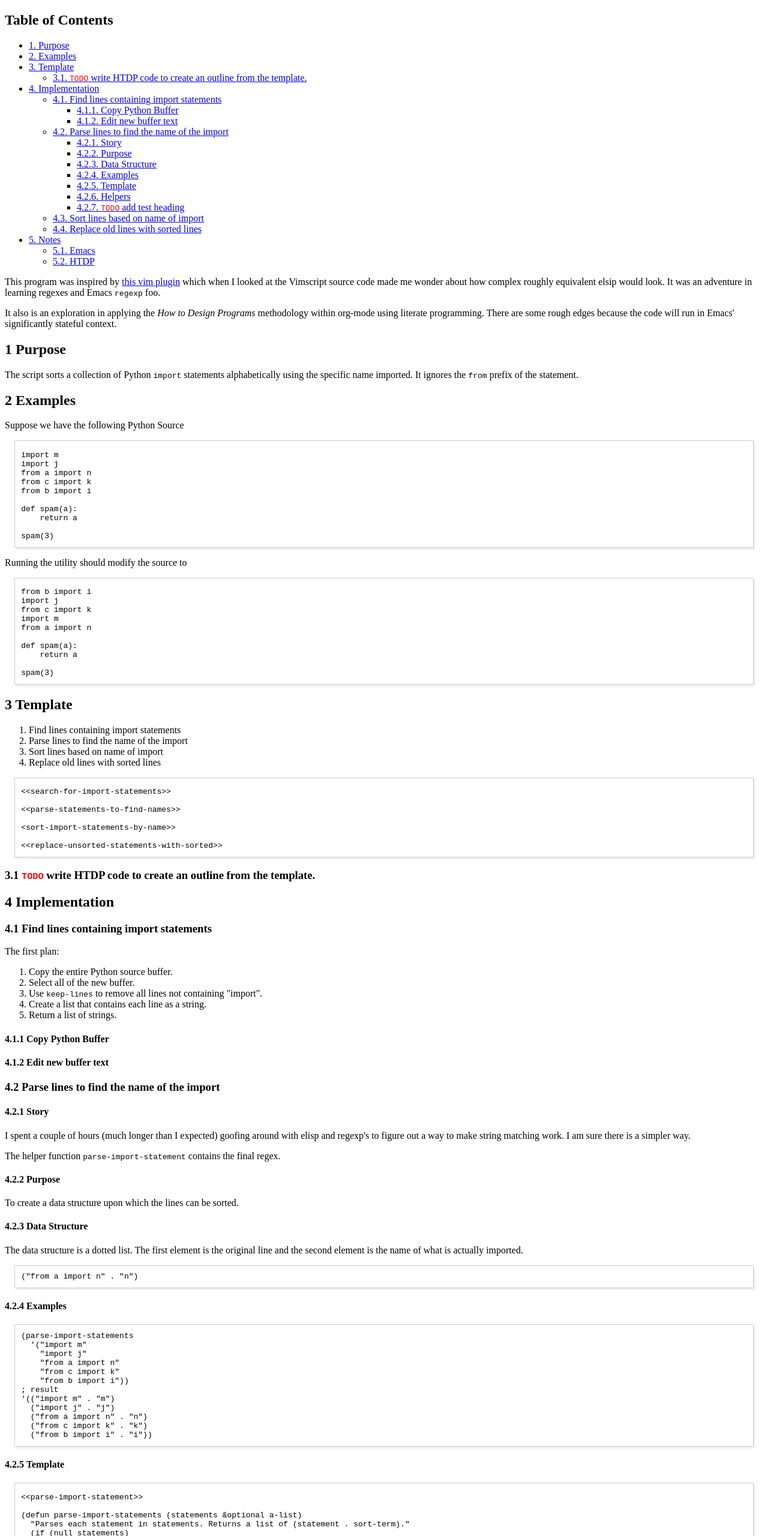
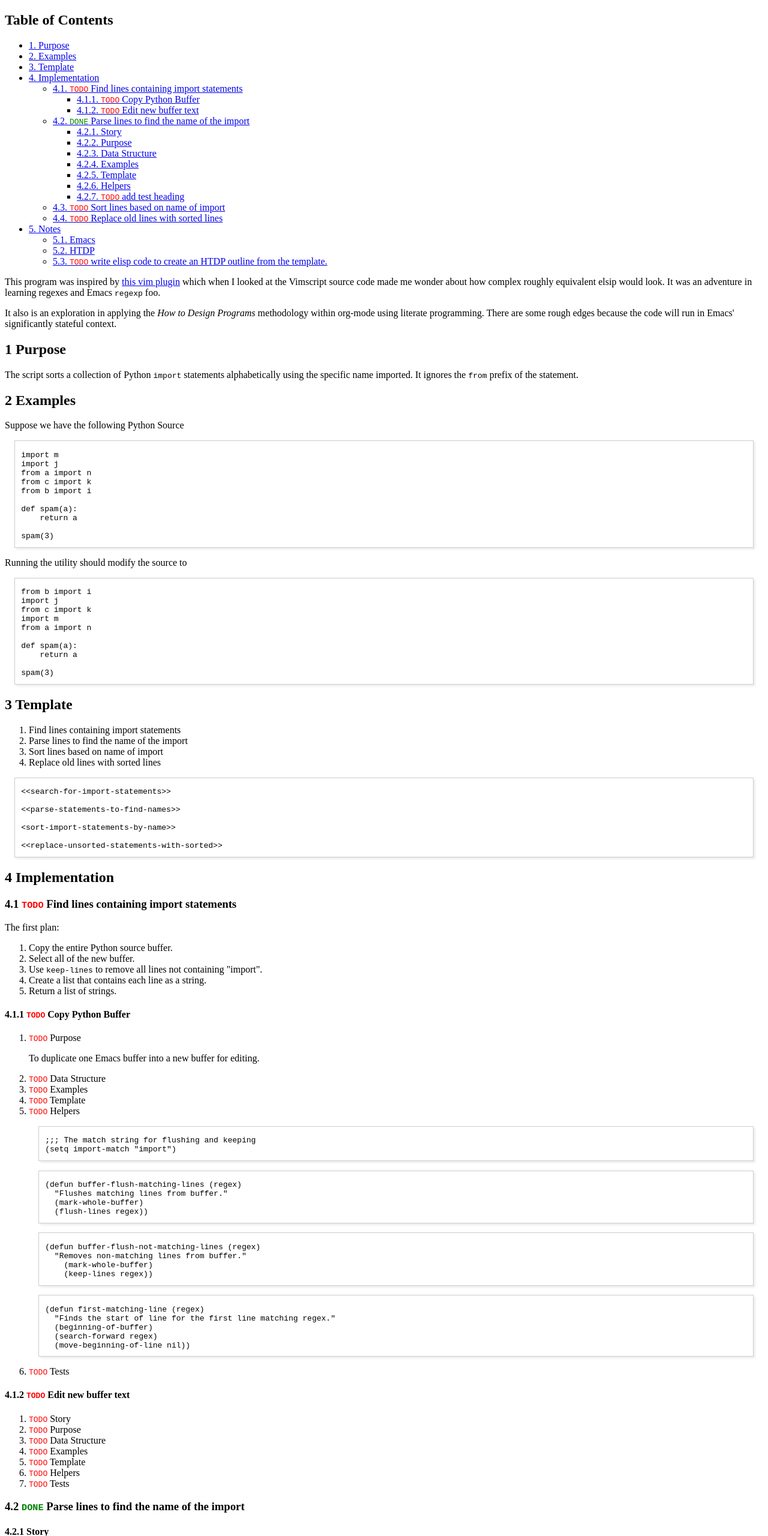
Before and after one commit to brudgers/elisp-python-import-sorter, a plain HTML site: page index.html in a window 1280 px wide. Shown: the top 2560 px of the page at 60% size. Drawn offline with Linux system fonts and the light colour scheme.

Commit message:
updated generated files to see how TODO is handled in export

```diff
--- a/index.html
+++ b/index.html
@@ -3,7 +3,7 @@
 "http://www.w3.org/TR/xhtml1/DTD/xhtml1-strict.dtd">
 <html xmlns="http://www.w3.org/1999/xhtml" lang="en" xml:lang="en">
 <head>
-<!-- 2017-04-20 Thu 17:20 -->
+<!-- 2017-04-25 Tue 15:19 -->
 <meta http-equiv="Content-Type" content="text/html;charset=utf-8" />
 <meta name="viewport" content="width=device-width, initial-scale=1" />
 <title></title>
@@ -232,40 +232,37 @@ for the JavaScript code in this tag.
 <h2>Table of Contents</h2>
 <div id="text-table-of-contents">
 <ul>
-<li><a href="#orgd63bc94">1. Purpose</a></li>
-<li><a href="#orgda85314">2. Examples</a></li>
-<li><a href="#org44a9f9e">3. Template</a>
+<li><a href="#orgb45ad7e">1. Purpose</a></li>
+<li><a href="#orgb5d03d9">2. Examples</a></li>
+<li><a href="#org7a5b6f4">3. Template</a></li>
+<li><a href="#org84f0e9a">4. Implementation</a>
 <ul>
-<li><a href="#org398868c">3.1. <span class="todo TODO">TODO</span> write HTDP code to create an outline from the template.</a></li>
+<li><a href="#orgb7f0b01">4.1. <span class="todo TODO">TODO</span> Find lines containing import statements</a>
+<ul>
+<li><a href="#org819f82e">4.1.1. <span class="todo TODO">TODO</span> Copy Python Buffer</a></li>
+<li><a href="#org13c7325">4.1.2. <span class="todo TODO">TODO</span> Edit new buffer text</a></li>
 </ul>
 </li>
-<li><a href="#org95ccd97">4. Implementation</a>
+<li><a href="#org28a08c4">4.2. <span class="done DONE">DONE</span> Parse lines to find the name of the import</a>
 <ul>
-<li><a href="#orgb6c2bcd">4.1. Find lines containing import statements</a>
-<ul>
-<li><a href="#orge3a4a02">4.1.1. Copy Python Buffer</a></li>
-<li><a href="#orgde4beac">4.1.2. Edit new buffer text</a></li>
+<li><a href="#org013222e">4.2.1. Story</a></li>
+<li><a href="#org2921110">4.2.2. Purpose</a></li>
+<li><a href="#org8168474">4.2.3. Data Structure</a></li>
+<li><a href="#org5e5e514">4.2.4. Examples</a></li>
+<li><a href="#orgb5541b2">4.2.5. Template</a></li>
+<li><a href="#org281cdd6">4.2.6. Helpers</a></li>
+<li><a href="#orgbe42ac7">4.2.7. <span class="todo TODO">TODO</span> add test heading</a></li>
 </ul>
 </li>
-<li><a href="#orgb35fd63">4.2. Parse lines to find the name of the import</a>
-<ul>
-<li><a href="#org4c0d5b0">4.2.1. Story</a></li>
-<li><a href="#orgf175567">4.2.2. Purpose</a></li>
-<li><a href="#orgdcb7c99">4.2.3. Data Structure</a></li>
-<li><a href="#org5567d96">4.2.4. Examples</a></li>
-<li><a href="#org4635cb5">4.2.5. Template</a></li>
-<li><a href="#orgf583401">4.2.6. Helpers</a></li>
-<li><a href="#orgfc72952">4.2.7. <span class="todo TODO">TODO</span> add test heading</a></li>
+<li><a href="#org277a35b">4.3. <span class="todo TODO">TODO</span> Sort lines based on name of import</a></li>
+<li><a href="#org19ffb2f">4.4. <span class="todo TODO">TODO</span> Replace old lines with sorted lines</a></li>
 </ul>
 </li>
-<li><a href="#org2db182a">4.3. Sort lines based on name of import</a></li>
-<li><a href="#org507119e">4.4. Replace old lines with sorted lines</a></li>
-</ul>
-</li>
-<li><a href="#org4896fb8">5. Notes</a>
+<li><a href="#orgc2828a3">5. Notes</a>
 <ul>
-<li><a href="#org11c0798">5.1. Emacs</a></li>
-<li><a href="#org3e196a8">5.2. HTDP</a></li>
+<li><a href="#org0b13d9a">5.1. Emacs</a></li>
+<li><a href="#orgfb5dd56">5.2. HTDP</a></li>
+<li><a href="#orgbc2f273">5.3. <span class="todo TODO">TODO</span> write elisp code to create an HTDP outline from the template.</a></li>
 </ul>
 </li>
 </ul>
@@ -278,8 +275,8 @@ This program was inspired by <a href="https://news.ycombinator.com/item?id=14156
 <p>
 It also is an exploration in applying the <i>How to Design Programs</i> methodology within org-mode using literate programming. There are some rough edges because the code will run in Emacs' significantly stateful context.
 </p>
-<div id="outline-container-orgd63bc94" class="outline-2">
-<h2 id="orgd63bc94"><span class="section-number-2">1</span> Purpose</h2>
+<div id="outline-container-orgb45ad7e" class="outline-2">
+<h2 id="orgb45ad7e"><span class="section-number-2">1</span> Purpose</h2>
 <div class="outline-text-2" id="text-1">
 <p>
 The script sorts a collection of Python <code>import</code> statements alphabetically using the specific name imported. It ignores the <code>from</code> prefix of the statement.
@@ -287,14 +284,14 @@ The script sorts a collection of Python <code>import</code> statements alphabeti
 </div>
 </div>
 
-<div id="outline-container-orgda85314" class="outline-2">
-<h2 id="orgda85314"><span class="section-number-2">2</span> Examples</h2>
+<div id="outline-container-orgb5d03d9" class="outline-2">
+<h2 id="orgb5d03d9"><span class="section-number-2">2</span> Examples</h2>
 <div class="outline-text-2" id="text-2">
 <p>
 Suppose we have the following Python Source
 </p>
 <div class="org-src-container">
-<pre class="src src-python" id="org81f900d">import m
+<pre class="src src-python" id="orga903c7b">import m
 import j
 from a import n
 from c import k
@@ -311,7 +308,7 @@ spam(3)
 Running the utility should modify the source to
 </p>
 <div class="org-src-container">
-<pre class="src src-python" id="org30d7b32">from b import i
+<pre class="src src-python" id="orgfaf16cb">from b import i
 import j
 from c import k
 import m
@@ -326,8 +323,8 @@ spam(3)
 </div>
 </div>
 
-<div id="outline-container-org44a9f9e" class="outline-2">
-<h2 id="org44a9f9e"><span class="section-number-2">3</span> Template</h2>
+<div id="outline-container-org7a5b6f4" class="outline-2">
+<h2 id="org7a5b6f4"><span class="section-number-2">3</span> Template</h2>
 <div class="outline-text-2" id="text-3">
 <ol class="org-ol">
 <li>Find lines containing import statements</li>
@@ -336,7 +333,7 @@ spam(3)
 <li>Replace old lines with sorted lines</li>
 </ol>
 <div class="org-src-container">
-<pre class="src src-elisp" id="orga4a97ff">&lt;&lt;search-for-import-statements&gt;&gt;
+<pre class="src src-elisp" id="org7f55898">&lt;&lt;search-for-import-statements&gt;&gt;
 
 &lt;&lt;parse-statements-to-find-names&gt;&gt;
 
@@ -346,15 +343,12 @@ spam(3)
 </pre>
 </div>
 </div>
-<div id="outline-container-org398868c" class="outline-3">
-<h3 id="org398868c"><span class="section-number-3">3.1</span> <span class="todo TODO">TODO</span> write HTDP code to create an outline from the template.</h3>
 </div>
-</div>
-<div id="outline-container-org95ccd97" class="outline-2">
-<h2 id="org95ccd97"><span class="section-number-2">4</span> Implementation</h2>
+<div id="outline-container-org84f0e9a" class="outline-2">
+<h2 id="org84f0e9a"><span class="section-number-2">4</span> Implementation</h2>
 <div class="outline-text-2" id="text-4">
-</div><div id="outline-container-orgb6c2bcd" class="outline-3">
-<h3 id="orgb6c2bcd"><span class="section-number-3">4.1</span> Find lines containing import statements</h3>
+</div><div id="outline-container-orgb7f0b01" class="outline-3">
+<h3 id="orgb7f0b01"><span class="section-number-3">4.1</span> <span class="todo TODO">TODO</span> Find lines containing import statements</h3>
 <div class="outline-text-3" id="text-4-1">
 <p>
 The first plan:
@@ -367,19 +361,65 @@ The first plan:
 <li>Return a list of strings.</li>
 </ol>
 </div>
-<div id="outline-container-orge3a4a02" class="outline-4">
-<h4 id="orge3a4a02"><span class="section-number-4">4.1.1</span> Copy Python Buffer</h4>
+<div id="outline-container-org819f82e" class="outline-4">
+<h4 id="org819f82e"><span class="section-number-4">4.1.1</span> <span class="todo TODO">TODO</span> Copy Python Buffer</h4>
+<div class="outline-text-4" id="text-4-1-1">
+</div><ol class="org-ol"><li><a id="org69db8c4"></a><span class="todo TODO">TODO</span> Purpose<br /><div class="outline-text-5" id="text-4-1-1-1">
+<p>
+To duplicate one Emacs buffer into a new buffer for editing.
+</p>
+</div></li>
+<li><a id="org745d06a"></a><span class="todo TODO">TODO</span> Data Structure<br /></li>
+<li><a id="org9bca2dc"></a><span class="todo TODO">TODO</span> Examples<br /></li>
+<li><a id="org893d550"></a><span class="todo TODO">TODO</span> Template<br /></li>
+<li><a id="orgfc2dce1"></a><span class="todo TODO">TODO</span> Helpers<br /><div class="outline-text-5" id="text-4-1-1-5">
+<div class="org-src-container">
+<pre class="src src-elisp" id="orgd0c8805">;;; The match string for flushing and keeping
+(setq import-match "import")
+</pre>
 </div>
-<div id="outline-container-orgde4beac" class="outline-4">
-<h4 id="orgde4beac"><span class="section-number-4">4.1.2</span> Edit new buffer text</h4>
+<div class="org-src-container">
+<pre class="src src-elisp" id="orgf734a22">(defun buffer-flush-matching-lines (regex)
+  "Flushes matching lines from buffer."
+  (mark-whole-buffer)
+  (flush-lines regex))
+</pre>
+</div>
+<div class="org-src-container">
+<pre class="src src-elisp" id="org4d9a018">(defun buffer-flush-not-matching-lines (regex)
+  "Removes non-matching lines from buffer."
+    (mark-whole-buffer)
+    (keep-lines regex))
+</pre>
+</div>
+<div class="org-src-container">
+<pre class="src src-elisp" id="orge368003">(defun first-matching-line (regex)
+  "Finds the start of line for the first line matching regex."
+  (beginning-of-buffer)
+  (search-forward regex)
+  (move-beginning-of-line nil))
+</pre>
+</div>
+</div></li>
+<li><a id="orge4d14c3"></a><span class="todo TODO">TODO</span> Tests<br /></li></ol>
+</div>
+<div id="outline-container-org13c7325" class="outline-4">
+<h4 id="org13c7325"><span class="section-number-4">4.1.2</span> <span class="todo TODO">TODO</span> Edit new buffer text</h4>
+<div class="outline-text-4" id="text-4-1-2">
+</div><ol class="org-ol"><li><a id="org9448245"></a><span class="todo TODO">TODO</span> Story<br /></li>
+<li><a id="org3f0ae19"></a><span class="todo TODO">TODO</span> Purpose<br /></li>
+<li><a id="org631be27"></a><span class="todo TODO">TODO</span> Data Structure<br /></li>
+<li><a id="org1adf262"></a><span class="todo TODO">TODO</span> Examples<br /></li>
+<li><a id="org35170c1"></a><span class="todo TODO">TODO</span> Template<br /></li>
+<li><a id="org1a8d245"></a><span class="todo TODO">TODO</span> Helpers<br /></li>
+<li><a id="org52a9015"></a><span class="todo TODO">TODO</span> Tests<br /></li></ol>
 </div>
 </div>
-
-<div id="outline-container-orgb35fd63" class="outline-3">
-<h3 id="orgb35fd63"><span class="section-number-3">4.2</span> Parse lines to find the name of the import</h3>
+<div id="outline-container-org28a08c4" class="outline-3">
+<h3 id="org28a08c4"><span class="section-number-3">4.2</span> <span class="done DONE">DONE</span> Parse lines to find the name of the import</h3>
 <div class="outline-text-3" id="text-4-2">
-</div><div id="outline-container-org4c0d5b0" class="outline-4">
-<h4 id="org4c0d5b0"><span class="section-number-4">4.2.1</span> Story</h4>
+</div><div id="outline-container-org013222e" class="outline-4">
+<h4 id="org013222e"><span class="section-number-4">4.2.1</span> Story</h4>
 <div class="outline-text-4" id="text-4-2-1">
 <p>
 I spent a couple of hours (much longer than I expected) goofing around with elisp and regexp's to figure out a way to make string matching work. I am sure there is a simpler way.
@@ -390,16 +430,16 @@ The helper function <code>parse-import-statement</code> contains the final regex
 </p>
 </div>
 </div>
-<div id="outline-container-orgf175567" class="outline-4">
-<h4 id="orgf175567"><span class="section-number-4">4.2.2</span> Purpose</h4>
+<div id="outline-container-org2921110" class="outline-4">
+<h4 id="org2921110"><span class="section-number-4">4.2.2</span> Purpose</h4>
 <div class="outline-text-4" id="text-4-2-2">
 <p>
 To create a data structure upon which the lines can be sorted.
 </p>
 </div>
 </div>
-<div id="outline-container-orgdcb7c99" class="outline-4">
-<h4 id="orgdcb7c99"><span class="section-number-4">4.2.3</span> Data Structure</h4>
+<div id="outline-container-org8168474" class="outline-4">
+<h4 id="org8168474"><span class="section-number-4">4.2.3</span> Data Structure</h4>
 <div class="outline-text-4" id="text-4-2-3">
 <p>
 The data structure is a dotted list. The first element is the original line and the second element is the name of what is actually imported.
@@ -409,8 +449,8 @@ The data structure is a dotted list. The first element is the original line and
 </pre>
 </div>
 </div>
-<div id="outline-container-org5567d96" class="outline-4">
-<h4 id="org5567d96"><span class="section-number-4">4.2.4</span> Examples</h4>
+<div id="outline-container-org5e5e514" class="outline-4">
+<h4 id="org5e5e514"><span class="section-number-4">4.2.4</span> Examples</h4>
 <div class="outline-text-4" id="text-4-2-4">
 <pre class="example">
 (parse-import-statements
@@ -428,11 +468,11 @@ The data structure is a dotted list. The first element is the original line and
 </pre>
 </div>
 </div>
-<div id="outline-container-org4635cb5" class="outline-4">
-<h4 id="org4635cb5"><span class="section-number-4">4.2.5</span> Template</h4>
+<div id="outline-container-orgb5541b2" class="outline-4">
+<h4 id="orgb5541b2"><span class="section-number-4">4.2.5</span> Template</h4>
 <div class="outline-text-4" id="text-4-2-5">
 <div class="org-src-container">
-<pre class="src src-elisp" id="org42941be">&lt;&lt;parse-import-statement&gt;&gt;
+<pre class="src src-elisp" id="org4cae389">&lt;&lt;parse-import-statement&gt;&gt;
 
 (defun parse-import-statements (statements &amp;optional a-list)
   "Parses each statement in statements. Returns a list of (statement . sort-term)."
@@ -446,11 +486,11 @@ The data structure is a dotted list. The first element is the original line and
 </div>
 </div>
 </div>
-<div id="outline-container-orgf583401" class="outline-4">
-<h4 id="orgf583401"><span class="section-number-4">4.2.6</span> Helpers</h4>
+<div id="outline-container-org281cdd6" class="outline-4">
+<h4 id="org281cdd6"><span class="section-number-4">4.2.6</span> Helpers</h4>
 <div class="outline-text-4" id="text-4-2-6">
 <div class="org-src-container">
-<pre class="src src-elisp" id="org70bb92e">(defun parse-import-statement (line)
+<pre class="src src-elisp" id="org3eff26c">(defun parse-import-statement (line)
   "Takes a Python import statement as a string.
 Returns a dotted list of: (import-statement . sort-term)."
   (let* ((matcher "\\(\\w+ import \\|import \\)\\(\\w\\)")
@@ -459,28 +499,28 @@ Returns a dotted list of: (import-statement . sort-term)."
 </pre>
 </div>
 </div>
-<ol class="org-ol"><li><a id="orgf3d4077"></a><span class="todo TODO">TODO</span> provide flexibility in matching white space<br /><div class="outline-text-5" id="text-4-2-6-1">
+<ol class="org-ol"><li><a id="org704889f"></a><span class="todo TODO">TODO</span> provide flexibility in matching white space<br /><div class="outline-text-5" id="text-4-2-6-1">
 <p>
 Currently, only a single space between <code>import</code> and the name is matched.
 </p>
 </div></li></ol>
 </div>
-<div id="outline-container-orgfc72952" class="outline-4">
-<h4 id="orgfc72952"><span class="section-number-4">4.2.7</span> <span class="todo TODO">TODO</span> add test heading</h4>
+<div id="outline-container-orgbe42ac7" class="outline-4">
+<h4 id="orgbe42ac7"><span class="section-number-4">4.2.7</span> <span class="todo TODO">TODO</span> add test heading</h4>
 </div>
 </div>
-<div id="outline-container-org2db182a" class="outline-3">
-<h3 id="org2db182a"><span class="section-number-3">4.3</span> Sort lines based on name of import</h3>
+<div id="outline-container-org277a35b" class="outline-3">
+<h3 id="org277a35b"><span class="section-number-3">4.3</span> <span class="todo TODO">TODO</span> Sort lines based on name of import</h3>
 </div>
-<div id="outline-container-org507119e" class="outline-3">
-<h3 id="org507119e"><span class="section-number-3">4.4</span> Replace old lines with sorted lines</h3>
+<div id="outline-container-org19ffb2f" class="outline-3">
+<h3 id="org19ffb2f"><span class="section-number-3">4.4</span> <span class="todo TODO">TODO</span> Replace old lines with sorted lines</h3>
 </div>
 </div>
-<div id="outline-container-org4896fb8" class="outline-2">
-<h2 id="org4896fb8"><span class="section-number-2">5</span> Notes</h2>
+<div id="outline-container-orgc2828a3" class="outline-2">
+<h2 id="orgc2828a3"><span class="section-number-2">5</span> Notes</h2>
 <div class="outline-text-2" id="text-5">
-</div><div id="outline-container-org11c0798" class="outline-3">
-<h3 id="org11c0798"><span class="section-number-3">5.1</span> Emacs</h3>
+</div><div id="outline-container-org0b13d9a" class="outline-3">
+<h3 id="org0b13d9a"><span class="section-number-3">5.1</span> Emacs</h3>
 <div class="outline-text-3" id="text-5-1">
 <p>
 Some useful emacs commands including
@@ -498,8 +538,8 @@ Some useful elisp:
 </ol>
 </div>
 </div>
-<div id="outline-container-org3e196a8" class="outline-3">
-<h3 id="org3e196a8"><span class="section-number-3">5.2</span> HTDP</h3>
+<div id="outline-container-orgfb5dd56" class="outline-3">
+<h3 id="orgfb5dd56"><span class="section-number-3">5.2</span> HTDP</h3>
 <div class="outline-text-3" id="text-5-2">
 <p>
 The template for writing code using the HTDP recipes is recursive. From the overall high level program down toward each function we have:
@@ -518,11 +558,14 @@ In the literate programming model the template may be mostly a <code>noweb</code
 </p>
 </div>
 </div>
+<div id="outline-container-orgbc2f273" class="outline-3">
+<h3 id="orgbc2f273"><span class="section-number-3">5.3</span> <span class="todo TODO">TODO</span> write elisp code to create an HTDP outline from the template.</h3>
+</div>
 </div>
 </div>
 <div id="postamble" class="status">
 <p class="author">Author: benrudgers</p>
-<p class="date">Created: 2017-04-20 Thu 17:20</p>
+<p class="date">Created: 2017-04-25 Tue 15:19</p>
 <p class="validation"><a href="http://validator.w3.org/check?uri=referer">Validate</a></p>
 </div>
 </body>
```
